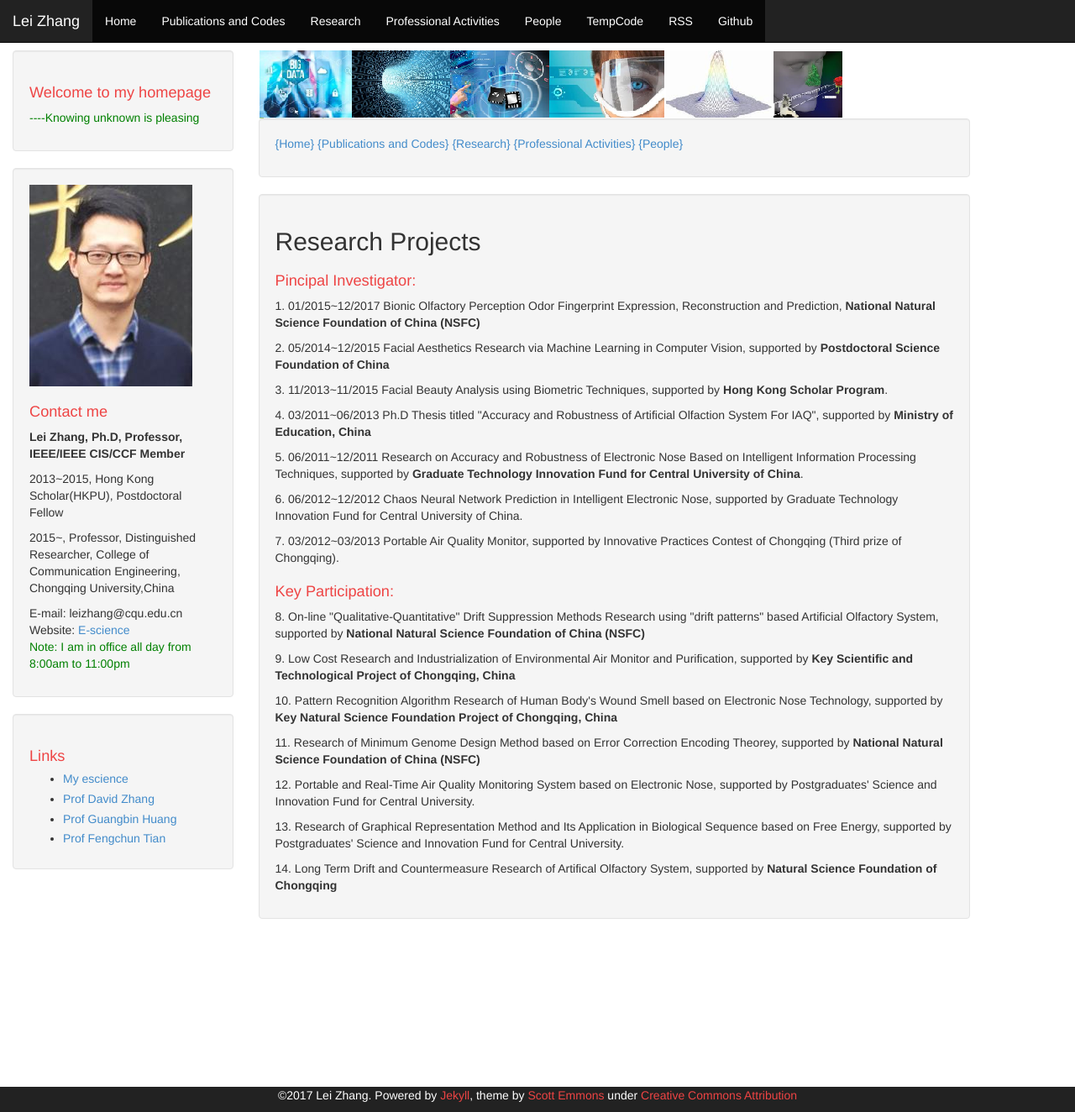
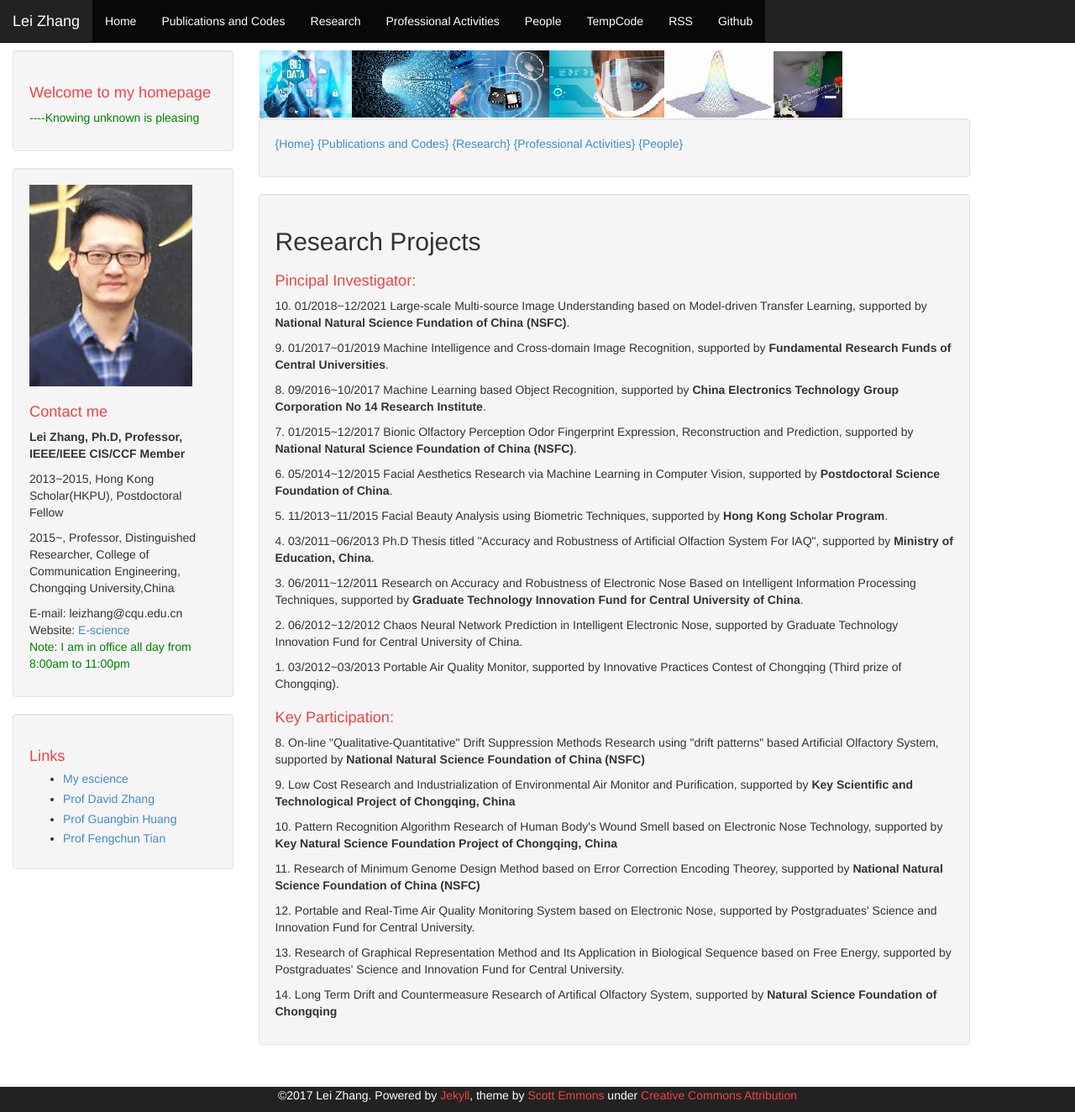
Before and after one commit to DrLeiZhang/website, a Jekyll site: the page built from research.html, in a window 1280 px wide and 1324 px high. Shown: the whole window at 84% size. Built offline with Jekyll 4.4.1, drawn with Linux system fonts in a browser that asks for light colours; Markdown is read by kramdown in place of the engine named in the settings.

Commit message:
Update
Signed-off-by: leizhang@cqu.edu.cn <leizhang@cqu.edu.cn>

```diff
--- a/research.html
+++ b/research.html
@@ -11,13 +11,16 @@ layout: default
 <h2> Research Projects</h2>
 
 <h1>Pincipal Investigator:</h1>
-<p>1. 01/2015~12/2017 Bionic Olfactory Perception Odor Fingerprint Expression, Reconstruction and Prediction, <B>National Natural Science Foundation of China (NSFC)</B></p>
-<p>2. 05/2014~12/2015 Facial Aesthetics Research via Machine Learning in Computer Vision, supported by <B>Postdoctoral Science Foundation of China</B> </p>
-<p>3. 11/2013~11/2015 Facial Beauty Analysis using Biometric Techniques, supported by <B>Hong Kong Scholar Program</B>. </p>
-<p>4. 03/2011~06/2013 Ph.D Thesis titled "Accuracy and Robustness of Artificial Olfaction System For IAQ", supported by <B>Ministry of Education, China</B></p>
-<p>5. 06/2011~12/2011 Research on Accuracy and Robustness of Electronic Nose Based on Intelligent Information Processing Techniques, supported by <B>Graduate Technology Innovation Fund for Central University of China</B>.</p>
-<p>6. 06/2012~12/2012 Chaos Neural Network Prediction in Intelligent Electronic Nose, supported by Graduate Technology Innovation Fund for Central University of China.</p>
-<p>7. 03/2012~03/2013 Portable Air Quality Monitor, supported by Innovative Practices Contest of Chongqing (Third prize of Chongqing).</p>
+<p>10. 01/2018~12/2021 Large-scale Multi-source Image Understanding based on Model-driven Transfer Learning, supported by <B>National Natural Science Fundation of China (NSFC)</B>.</p>
+<p>9. 01/2017~01/2019 Machine Intelligence and Cross-domain Image Recognition, supported by <B>Fundamental Research Funds of Central Universities</B>.</p>
+<p>8. 09/2016~10/2017 Machine Learning based Object Recognition, supported by <B>China Electronics Technology Group Corporation No 14 Research Institute</B>.</p>
+<p>7. 01/2015~12/2017 Bionic Olfactory Perception Odor Fingerprint Expression, Reconstruction and Prediction, supported by <B>National Natural Science Foundation of China (NSFC)</B>.</p>
+<p>6. 05/2014~12/2015 Facial Aesthetics Research via Machine Learning in Computer Vision, supported by <B>Postdoctoral Science Foundation of China</B>. </p>
+<p>5. 11/2013~11/2015 Facial Beauty Analysis using Biometric Techniques, supported by <B>Hong Kong Scholar Program</B>. </p>
+<p>4. 03/2011~06/2013 Ph.D Thesis titled "Accuracy and Robustness of Artificial Olfaction System For IAQ", supported by <B>Ministry of Education, China</B>.</p>
+<p>3. 06/2011~12/2011 Research on Accuracy and Robustness of Electronic Nose Based on Intelligent Information Processing Techniques, supported by <B>Graduate Technology Innovation Fund for Central University of China</B>.</p>
+<p>2. 06/2012~12/2012 Chaos Neural Network Prediction in Intelligent Electronic Nose, supported by Graduate Technology Innovation Fund for Central University of China.</p>
+<p>1. 03/2012~03/2013 Portable Air Quality Monitor, supported by Innovative Practices Contest of Chongqing (Third prize of Chongqing).</p>
 
 <h1>Key Participation:</h1>
 <p>8. On-line "Qualitative-Quantitative" Drift Suppression Methods Research using "drift patterns" based Artificial Olfactory System, supported by <B>National Natural Science Foundation of China (NSFC)</B></p>
```
Also changed, not shown: index.html (+5 -3 lines).
